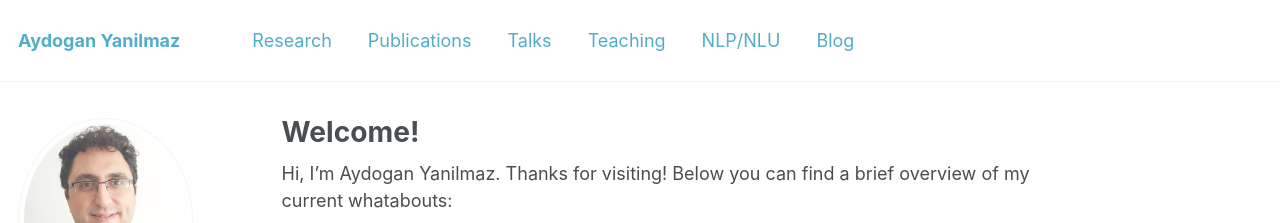
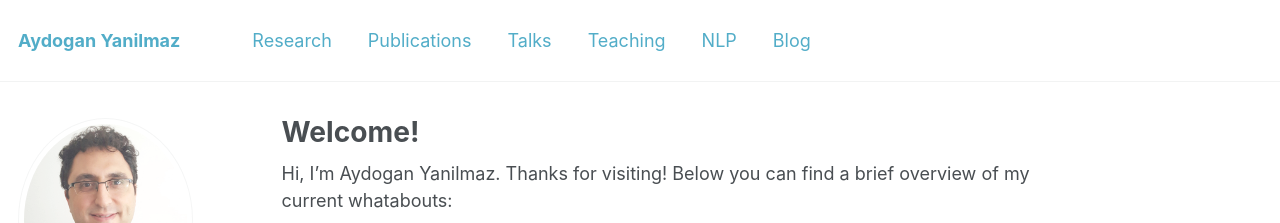
Before and after one commit to aydoganyanilmaz/aydoganyanilmaz.github.io, a Jekyll site: the page built from _pages/about.md, in a window 1280 px wide and 1108 px high. Shown: the top 223 px of the window. Built offline with Jekyll 4.4.1, drawn with Linux system fonts in a browser that asks for light colours; some web fonts are replaced.

Commit message:
Update navigation.yml

```diff
--- a/_data/navigation.yml
+++ b/_data/navigation.yml
@@ -12,7 +12,7 @@ main:
   - title: "Teaching"
     url: /teaching/
 
-  - title: "NLP/NLU"
+  - title: "NLP"
     url: /nlp/
 
   - title: "Blog"
```
